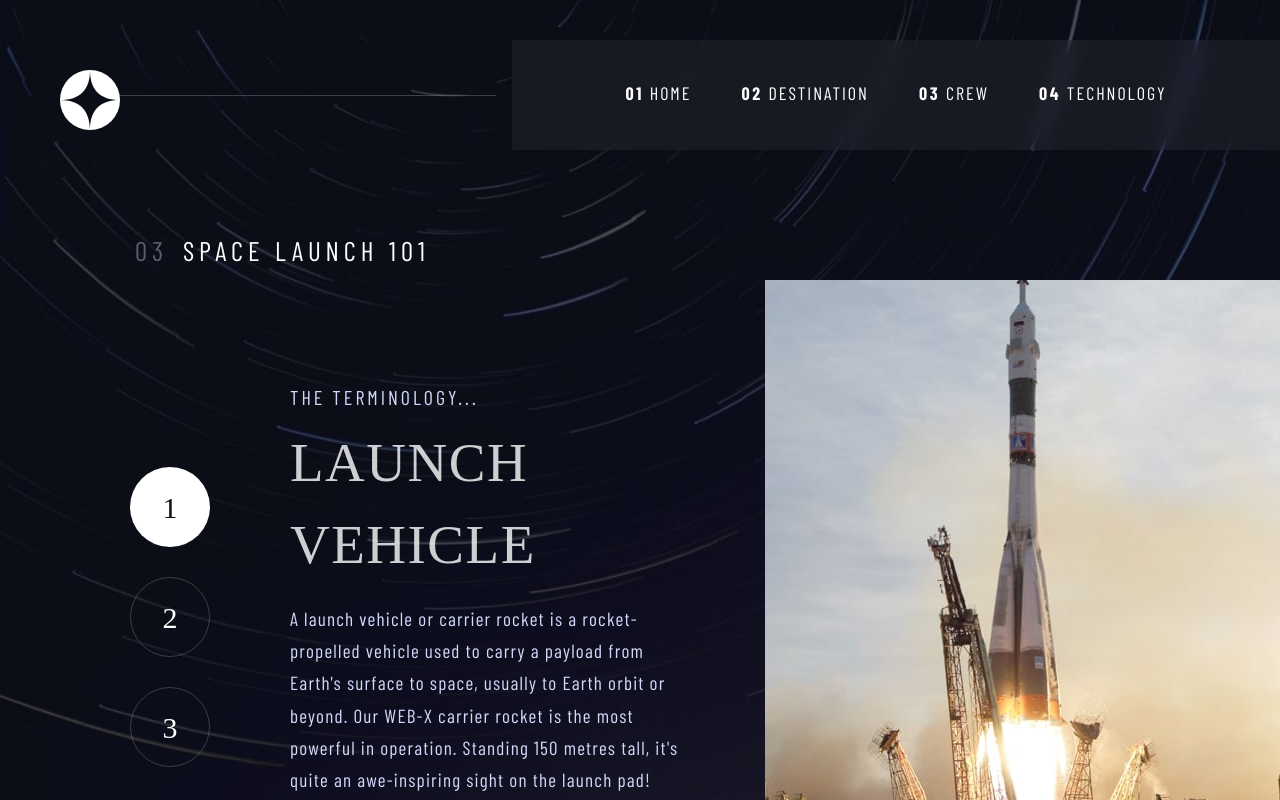
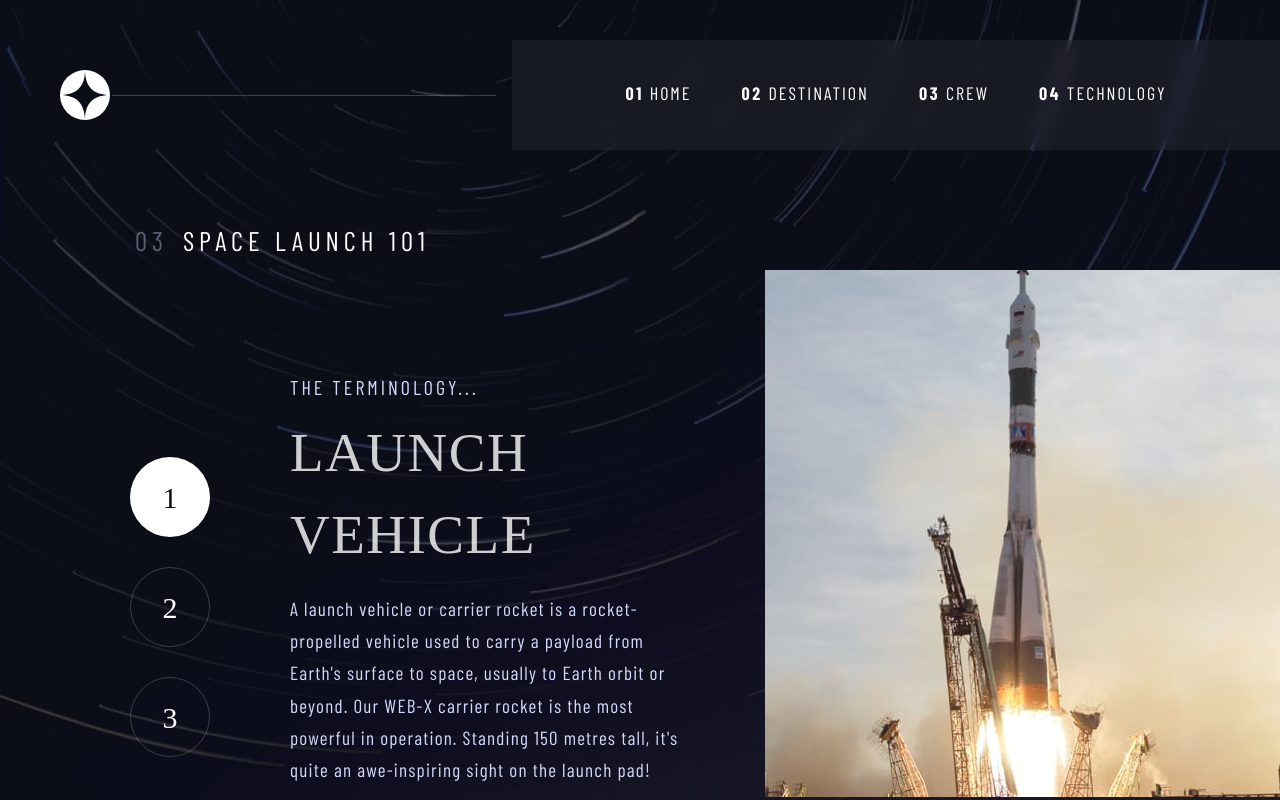
Before and after one commit to ryanesmores07/nextjs-space-landingpage, a Next.js app: page /technology in a window 1280 px wide. Built offline with nearby package versions, Linux system fonts and the light colour scheme; a web font is replaced by a local one.

Commit message:
chore: finished project ready to deploy

```diff
--- a/components/HomePage.js
+++ b/components/HomePage.js
@@ -166,8 +166,8 @@ const Wrapper = styled.section`
         justify-content: flex-end;
         padding-right: 15rem;
         .text-container {
-          width: 27rem;
-          height: 27rem;
+          width: 29rem;
+          height: 29rem;
           font-size: 3rem;
         }
       }
--- a/components/Navigation.js
+++ b/components/Navigation.js
@@ -229,14 +229,12 @@ const Wrapper = styled.nav`
   @media (min-width: 1200px) {
     .container {
       .logo {
-        width: 6rem;
-        height: 6rem;
         margin-top: 4rem;
         margin-left: 3rem;
       }
       .sidebar-large {
         top: 4rem;
-        bottom: 1rem;
+        bottom: 0;
         .links {
           counter-reset: counters;
           &::before {
@@ -255,9 +253,13 @@ const Wrapper = styled.nav`
             content: "0" counter(counters);
             font-weight: 700;
           }
-
-          a {
-            position: relative;
+          li {
+            a {
+              position: relative;
+              &::after {
+                transform: translateX(-1.1rem) scaleX(1.3);
+              }
+            }
           }
         }
       }
--- a/components/Person.module.css
+++ b/components/Person.module.css
@@ -4,7 +4,8 @@
   background-repeat: no-repeat;
   background-size: cover;
   background-position: bottom center;
-  /* height: 100vh; */
+  overflow: auto;
+  height: 100vh;
 }
 
 @media (min-width: 768px) {
@@ -23,6 +24,5 @@
     background-repeat: no-repeat;
     background-size: cover;
     background-position: center center;
-    overflow: auto;
   }
 }
--- a/components/Planet.js
+++ b/components/Planet.js
@@ -159,9 +159,9 @@ const Wrapper = styled.section`
           position: absolute;
           top: 20rem;
           left: 0;
-          height: 0.04px;
+          height: 1px;
           transform: scaleX(1.1);
-          opacity: 0.4;
+          opacity: 0.2;
           text-align: center;
           width: 100%;
           background-color: var(--clr-white);
--- a/components/Technology.js
+++ b/components/Technology.js
@@ -175,7 +175,7 @@ const Wrapper = styled.section`
       }
 
       .image-container {
-        .tech-image {
+        .tech-image-landscape {
           padding-bottom: 3rem;
         }
       }
```
Also changed, not shown: components/Person.js (+28 -32 lines).
